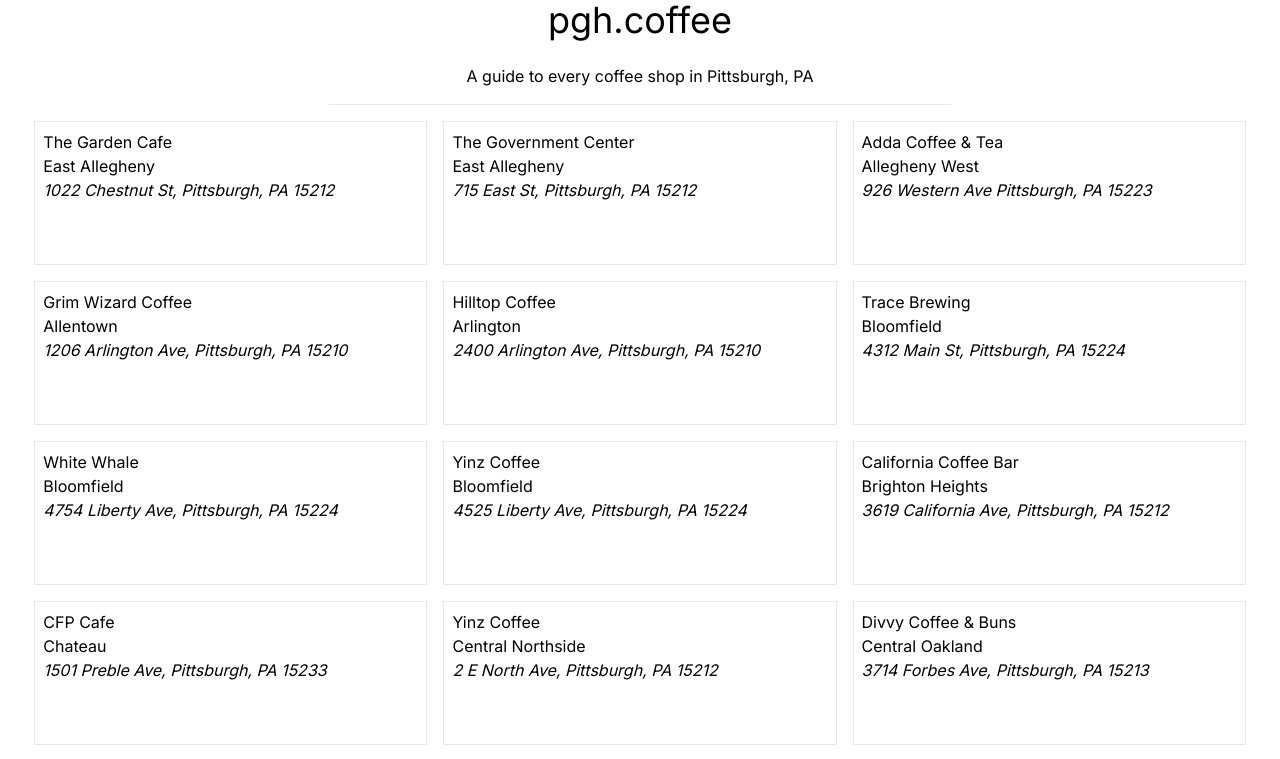
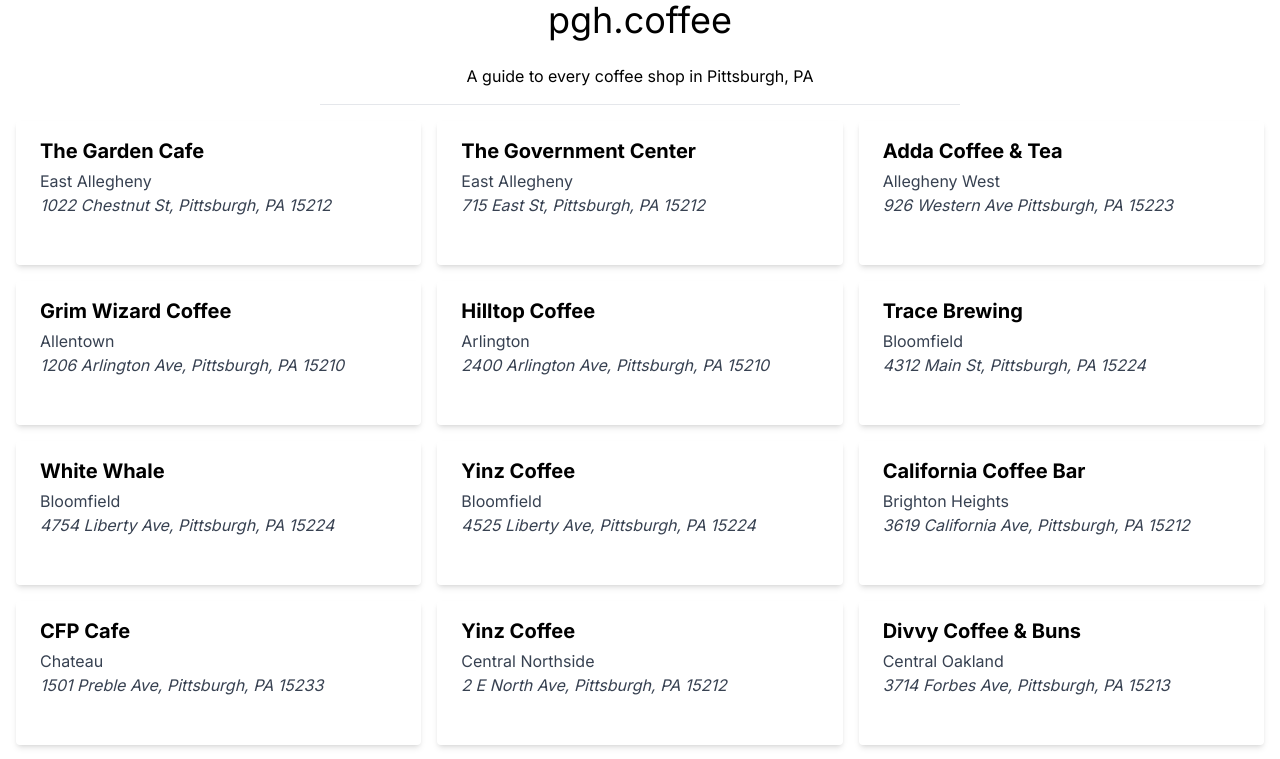
Before and after one commit to Johngeorgesample/pgh-coffee, a Next.js app: page / in a window 1280 px wide. Shown: the top 759 px of the page. Built offline with nearby package versions, Linux system fonts and the light colour scheme.

Commit message:
use the most basic tailwind styles possible

```diff
--- a/app/components/ShopCard.tsx
+++ b/app/components/ShopCard.tsx
@@ -11,12 +11,14 @@ type TShop = {
 
 export default function ShopCard(props: IProps) {
   return (
-    <a className="" href={props.shop.website} target="_blank">
-      <div className="h-36 p-2 border hover:border-gray-600">
-        <p>{props.shop.name}</p>
-        <p>{props.shop.neighborhood}</p>
-        <address>{props.shop.address}</address>
-      </div>
-    </a>
+    <div className="rounded overflow-hidden shadow-md hover:bg-gray-100">
+      <a className="" href={props.shop.website} target="_blank">
+        <div className="h-36 px-6 py-4">
+          <p className="font-bold text-xl mb-1">{props.shop.name}</p>
+          <p className="text-gray-700">{props.shop.neighborhood}</p>
+          <address className="text-gray-700">{props.shop.address}</address>
+        </div>
+      </a>
+  </div>
   )
 }
```
